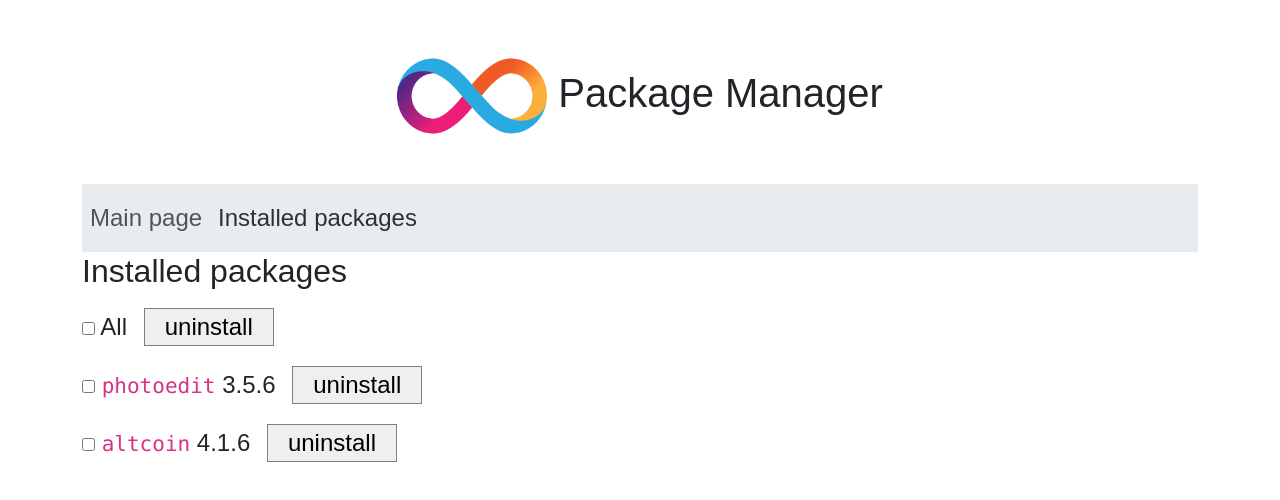
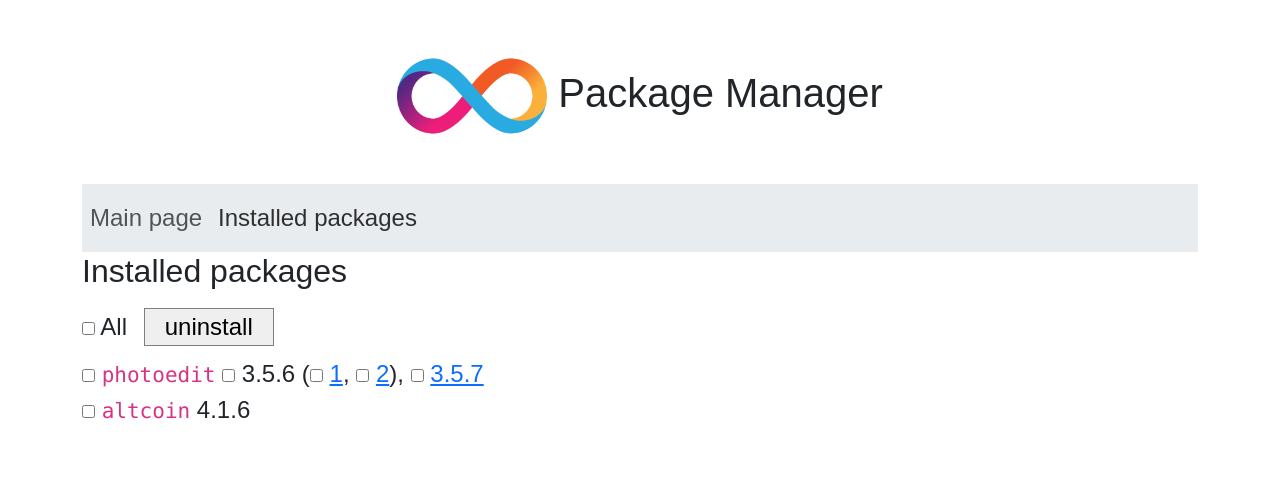
Before and after one commit to vporton/icp-package-manager, a React (Vite) app in the folder src/icp_summer_frontend/: page / in a window 1280 px wide. Both pictures are taken after a click on the button "Installed packages". Shown: the top 500 px of the page. Built offline with nearby package versions, Linux system fonts and the light colour scheme.

Commit message:
working on UI

```diff
--- a/src/icp_summer_frontend/src/App.jsx
+++ b/src/icp_summer_frontend/src/App.jsx
@@ -73,8 +73,10 @@ function App2() {
                   <h2>Installed packages</h2>
                   <ul className='checklist'>
                     <li><input type='checkbox'/> All <button>uninstall</button></li>
-                    <li><input type='checkbox'/> <code>photoedit</code> 3.5.6 <button>uninstall</button></li>
-                    <li><input type='checkbox'/> <code>altcoin</code> 4.1.6 <button>uninstall</button></li>
+                    <li><input type='checkbox'/> <code>photoedit</code> <input type='checkbox'/> 3.5.6{" "}
+                      (<input type='checkbox'/> <a href='#'>1</a>, <input type='checkbox'/> <a href='#'>2</a>),
+                      {" "}<input type='checkbox'/> <a href='#'>3.5.7</a></li>
+                    <li><input type='checkbox'/> <code>altcoin</code> 4.1.6</li>
                   </ul>
                 </>
               }/>
```
Also changed, not shown: 1 other file (tests, documents, lock files or other folders).
